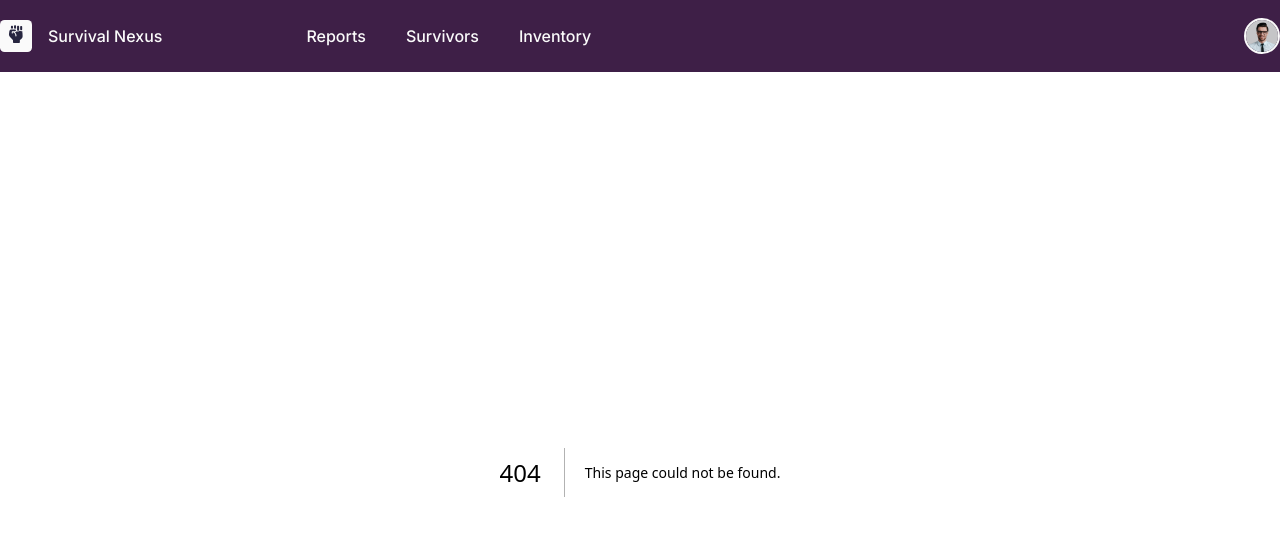
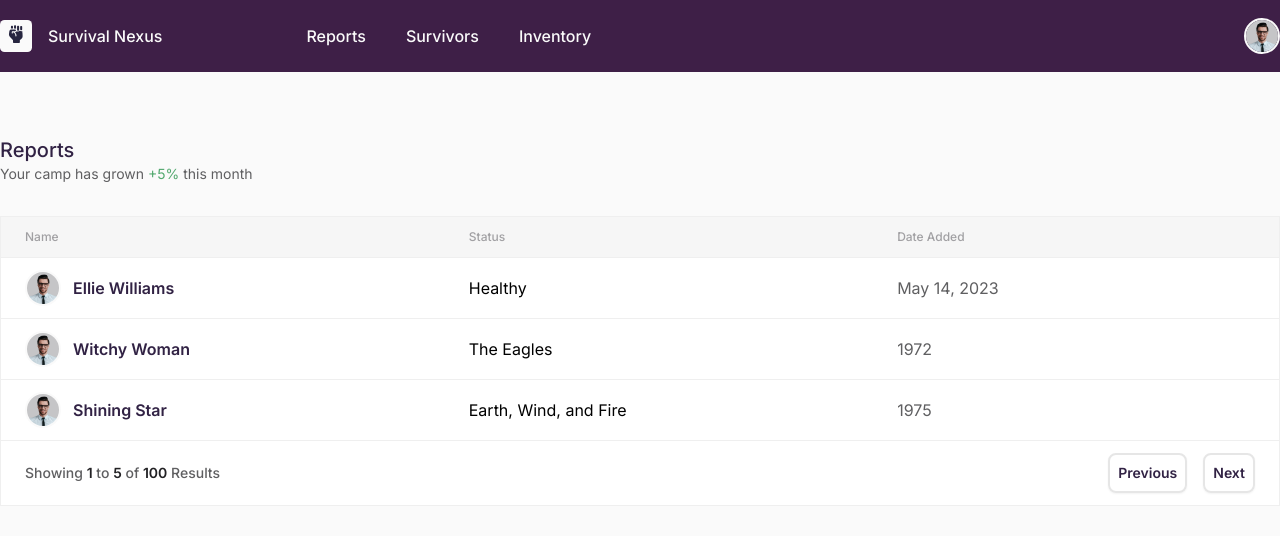
Before and after one commit to izanf/c-virus-survivors, a Next.js app: page /survivors in a window 1280 px wide. Before the commit this address had no page. Shown: the top 536 px of the page. Built offline with nearby package versions, Linux system fonts and the light colour scheme.

Commit message:
feat: List of survivors

```diff
--- /dev/null
+++ b/src/app/components/Avatar.tsx
@@ -0,0 +1,11 @@
+import Image from 'next/image';
+
+import profile from '../images/profile.jpg';
+
+const Avatar = () => (
+  <figure className="rounded-full overflow-hidden border-2 border-gray">
+    <Image className="h-8 w-auto" src={profile} alt="John Doe" width={35} height={35} />
+  </figure>
+)
+
+export default Avatar
--- /dev/null
+++ b/src/app/components/Button.tsx
@@ -0,0 +1,7 @@
+export default function Button({ children, ...props }: React.ButtonHTMLAttributes<HTMLButtonElement>) {
+  return (
+    <button {...props} className="text-violentViolet font-semibold shadow-sm p-2 border-2 rounded-lg  border-whisper text-sm">
+      {children}
+    </button>
+  )
+}
--- a/src/app/components/Navbar.tsx
+++ b/src/app/components/Navbar.tsx
@@ -1,7 +1,8 @@
 import Image from 'next/image';
 
-import profile from '../images/profile.jpg';
 import logo from '../images/logo.svg';
+
+import Avatar from './Avatar'
 
 const Navbar = () => (
   <nav className="bg-jagger py-4 text-gray" aria-label="Navbar">
@@ -17,9 +18,7 @@ const Navbar = () => (
         <li><a className="font-medium block px-4 py-2" href="/survivors">Survivors</a></li>
         <li><a className="font-medium block px-4 py-2" href="/inventory">Inventory</a></li>
       </ul>
-      <figure className="rounded-full overflow-hidden border-2 border-gray">
-        <Image className="h-8 w-auto" src={profile} alt="John Doe" width={35} height={35} />
-      </figure>
+      <Avatar />
     </div>
   </nav>
 )
--- a/src/app/page.tsx
+++ b/src/app/page.tsx
@@ -1,12 +1,12 @@
 import Card from './reports/Card/Card';
 
-export default function Home() {
+export default function ReportsPage() {
   return (
     <main>
       <section className="container mx-auto my-16">
         <div className="mb-8">
-          <h1 className="text-xl font-medium text-violentViolet">Reports</h1>
-          <h2 className="text-sm text-comet">Your camp has grown <span className="text-oceanGreen">+5%</span> this month</h2>
+          <h1 className="text-xl font-medium text-violentViolet">List of Survivors</h1>
+          <h2 className="text-sm text-comet">You have 1205 healthy survivors</h2>
         </div>
         <div className="grid grid-cols-3 gap-6">
           <Card />
--- /dev/null
+++ b/src/app/survivors/page.tsx
@@ -0,0 +1,63 @@
+import Avatar from "../components/Avatar"
+import Button from "../components/Button"
+
+export default function SurvivorsPage() {
+  return (
+    <main>
+      <section className="container mx-auto my-16">
+        <div className="mb-8">
+          <h1 className="text-xl font-medium text-violentViolet">Reports</h1>
+          <h2 className="text-sm text-comet">Your camp has grown <span className="text-oceanGreen">+5%</span> this month</h2>
+        </div>
+        <table className="table-auto border-collapse border border-whiteSmoke bg-white w-full">
+          <thead className="bg-whiteSmokeSecondary text-sm text-spunPearl">
+            <tr>
+              <th className="text-left px-6 py-3 font-medium text-xs">Name</th>
+              <th className="text-left px-6 py-3 font-medium text-xs">Status</th>
+              <th className="text-left px-6 py-3 font-medium text-xs">Date Added</th>
+            </tr>
+          </thead>
+          <tbody>
+            <tr className="border border-whiteSmoke">
+              <td className="flex items-center px-6 py-3">
+                <Avatar />
+                <span className="ml-3 text-violentViolet font-semibold">Ellie Williams</span>
+              </td>
+              <td className="px-6 py-3">Healthy</td>
+              <td className="px-6 py-3 text-comet">May 14, 2023</td>
+            </tr>
+            <tr className="border border-whiteSmoke">
+              <td className="flex items-center px-6 py-3">
+                <Avatar />
+                <span className="ml-3 text-violentViolet font-semibold">Witchy Woman</span>
+              </td>
+              <td className="px-6 py-3">The Eagles</td>
+              <td className="px-6 py-3 text-comet">1972</td>
+            </tr>
+            <tr className="border border-whiteSmoke">
+              <td className="flex items-center px-6 py-3">
+                <Avatar />
+                <span className="ml-3 text-violentViolet font-semibold">Shining Star</span>
+              </td>
+              <td className="px-6 py-3">Earth, Wind, and Fire</td>
+              <td className="px-6 py-3 text-comet">1975</td>
+            </tr>
+          </tbody>
+          <tfoot>
+            <tr>
+              <td colSpan={2} className="px-6 py-3">
+                <p className="text-sm font-medium text-comet">
+                  Showing <span className="font-semibold text-haiti">1</span> to <span className="font-semibold text-haiti">5</span> of <span className="font-semibold text-haiti">100</span> Results
+                </p>
+              </td>
+              <td className="px-6 py-3 flex gap-4 justify-end">
+                <Button>Previous</Button>
+                <Button>Next</Button>
+              </td>
+            </tr>
+          </tfoot>
+        </table>
+      </section>
+    </main>
+  )
+}
--- a/tailwind.config.ts
+++ b/tailwind.config.ts
@@ -12,11 +12,15 @@ const config: Config = {
         jagger: '#3E1F47',
         violentViolet: '#312244',
         comet: '#5F5F61',
+        spunPearl: '#A1A0A3',
         bubbles: '#E8F6ED',
         oceanGreen: '#52A86E',
         whiteSmoke: '#EFEFEF',
+        whiteSmokeSecondary: '#F6F6F6',
+        whisper: '#E6E6E6',
         gray: '#FAFAFA',
-        white: '#FFFFFF'
+        haiti: '#222124',
+        white: '#FFFFFF',
       }
     },
   },
```
